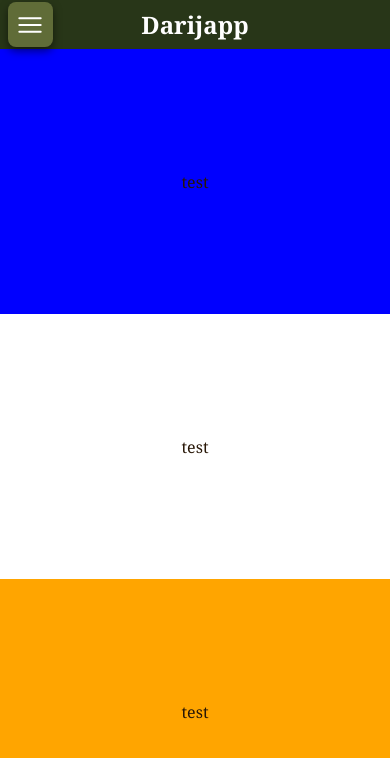
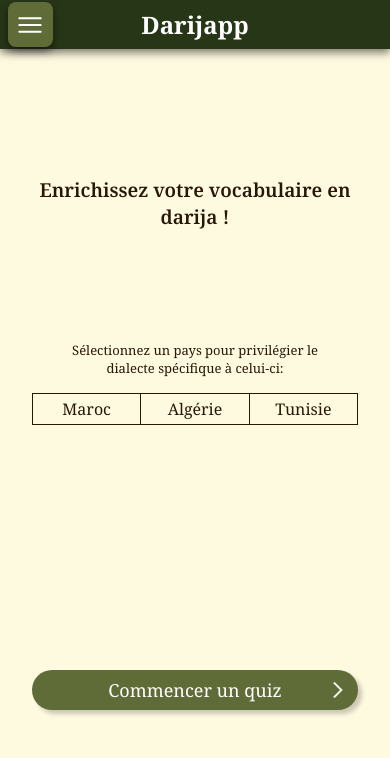
Before and after one commit to AdabLeDabe/Darijapp, a React (Vite) app in the folder darijapp-frontend/: page / in a window 390 px wide. Shown: the top 758 px of the page. Built offline with nearby package versions, Linux system fonts and the light colour scheme.

Commit message:
Added landing page with proper responsive layout and all that

```diff
--- a/darijapp-frontend/src/pages/LandingPage.tsx
+++ b/darijapp-frontend/src/pages/LandingPage.tsx
@@ -1,12 +1,29 @@
+import { useState } from "react";
+import ToggleButtons from "../components/ToggleButtons";
 import "../styles/LandingPage.css"
+import AppButton from "../components/AppButton";
 
 function LandingPage() {
+    //Temporary states for testing
+    const [selectedDialect, setSelectedDialect] = useState<string>("");
+
     return (
         <>
             <div className="landing-page-container">
-                <div className="title-label">test</div>
-                <div className="dialect-selection">test</div>
-                <div className="start-button">test</div>
+                <div className="title-label">
+                    <h2>Enrichissez votre vocabulaire en darija !</h2>
+                </div>
+                <div className="dialect-selection">
+                    <div className="label">Sélectionnez un pays pour privilégier le dialecte spécifique à celui-ci:</div>
+                    <ToggleButtons
+                        selectionChangedCallback={setSelectedDialect}
+                        option1='Maroc'
+                        option2='Algérie'
+                        option3='Tunisie' />
+                </div>
+                <div className="start-button">
+                    <AppButton isPrimary={true} isBig={true} hasArrow={true}>Commencer un quiz</AppButton>
+                </div>
             </div>
         </>
     )
--- a/darijapp-frontend/src/styles/LandingPage.css
+++ b/darijapp-frontend/src/styles/LandingPage.css
@@ -7,6 +7,7 @@
     grid-template-rows: 1fr 1fr 1fr;
     min-height: 0;
     height: 100%;
+    padding: 2rem;
 }
 
 .landing-page-container div {
@@ -19,15 +20,24 @@
 
 .landing-page-container div.title-label {
     grid-area: title-label;
-    background-color: blue;
 }
 
 .landing-page-container div.dialect-selection {
     grid-area: dialect-selection;
-    background-color: white;
+    display: flex;
+    flex-direction: column;
+    align-content: stretch;
+    align-items: stretch;
+    justify-content: flex-start;
 }
 
 .landing-page-container div.start-button {
     grid-area: start-button;
-    background-color: orange;
 }
+
+.landing-page-container div.label {
+    font-size: small;
+    font-weight: 400;
+    text-align: center;
+    padding: 1rem;
+}
```
